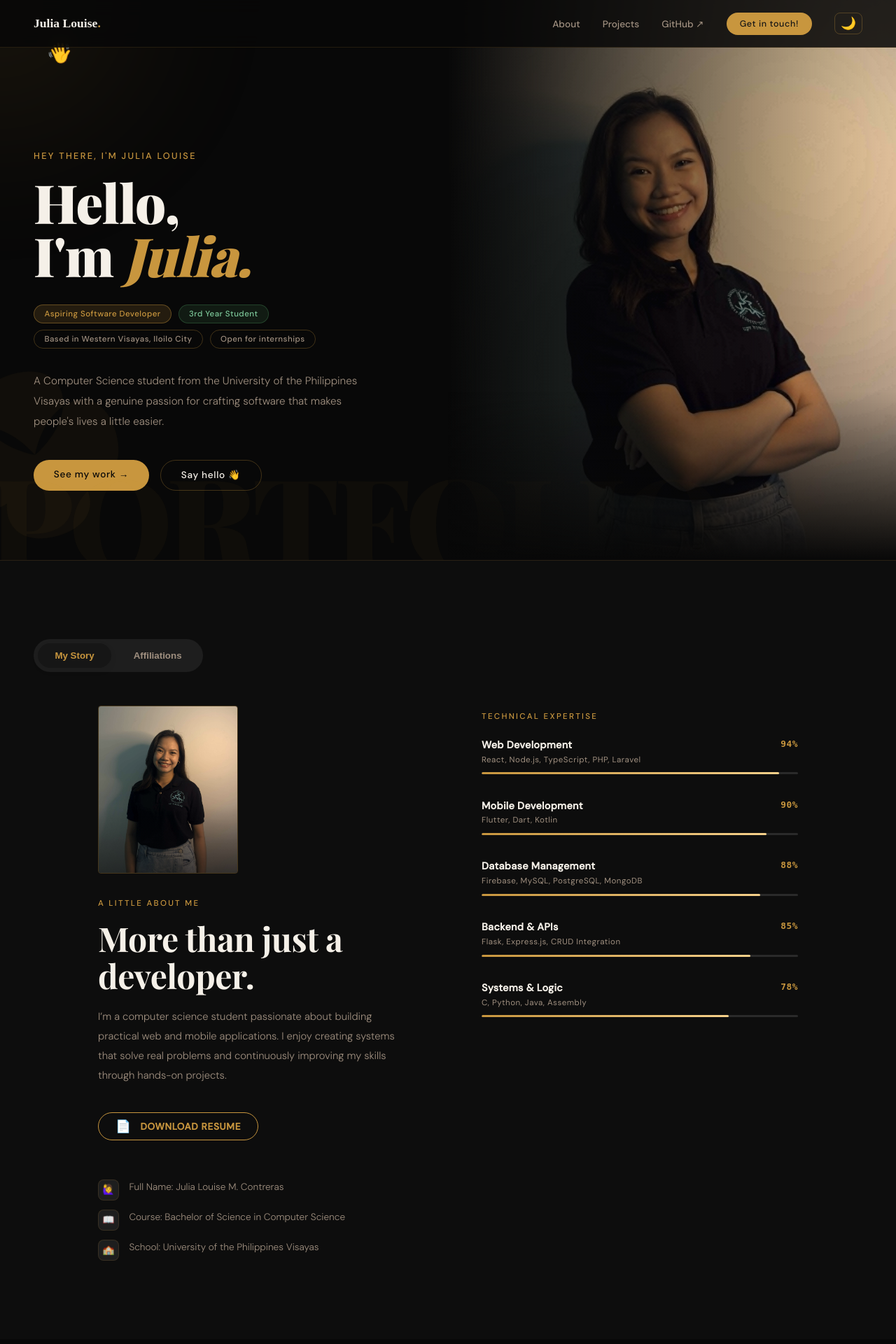
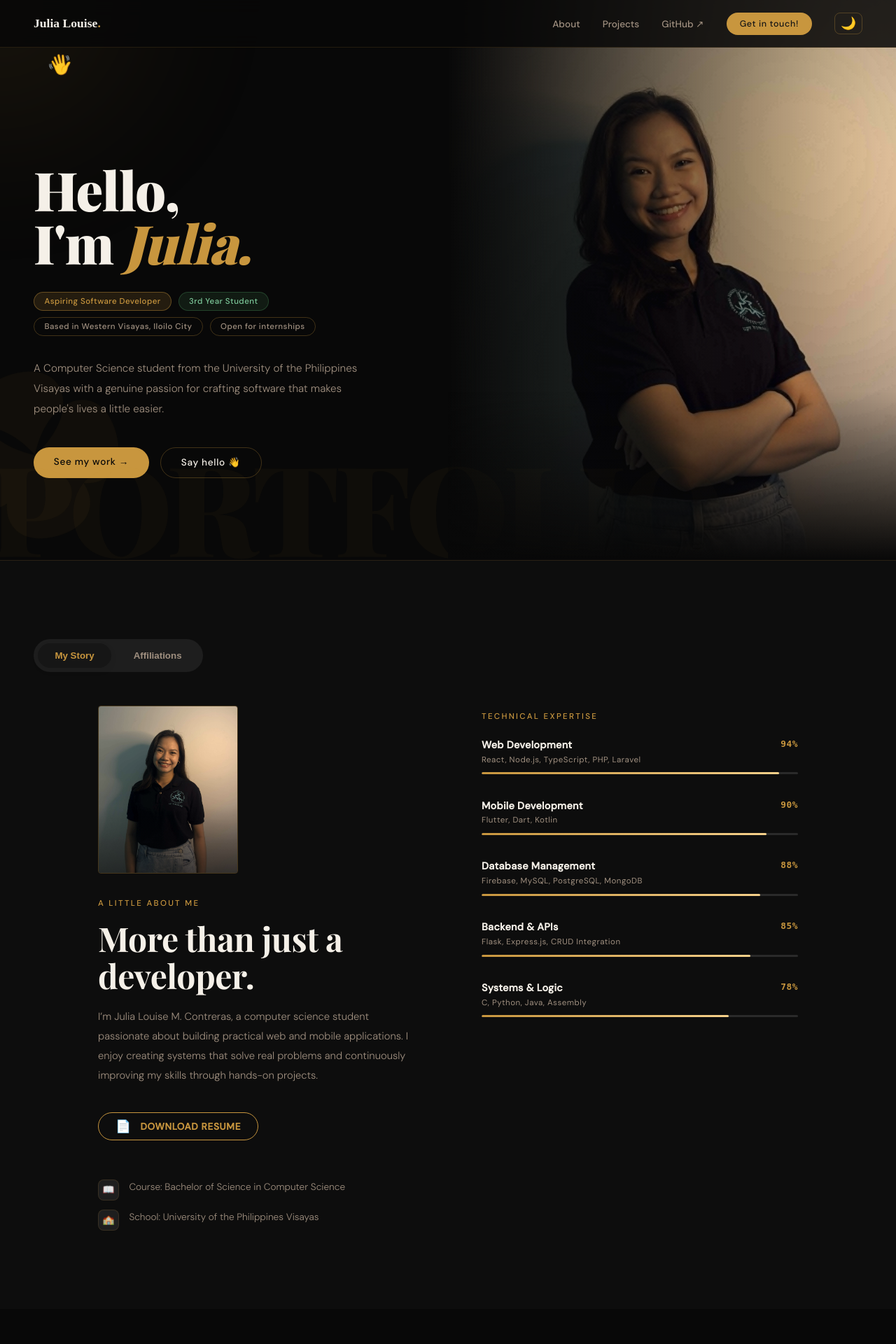
Before and after one commit to juliaconts/porfolio, a React (Vite) app in the folder portfolio-updated/: page / in a window 1280 px wide. Shown: the top 1920 px of the page at 70% size. Built offline with nearby package versions, Linux system fonts and the light colour scheme; a web font is replaced by a local one.

Commit message:
added some minute details

```diff
--- a/portfolio-updated/src/components/About.jsx
+++ b/portfolio-updated/src/components/About.jsx
@@ -30,7 +30,6 @@ const skillGroups = [
 ];
 
 const facts = [
-  { icon: "🙋‍♀️", text: "Full Name: Julia Louise M. Contreras" },
   { icon: "📖", text: "Course: Bachelor of Science in Computer Science" },
   { icon: "🏫", text: "School: University of the Philippines Visayas  " },
 ];
@@ -39,6 +38,8 @@ const organizations = [
   { role: "Vice President for External Affairs", name: "UPV Komsai.Org", period: "2025 - Present" },
   { role: "Vice Governor for Internal Affairs", name: "UPV Elektrons", period: "2025 - Present" },
   { role: "President", name: "UPV Badminton Club", period: "2024-2025" },
+  { role: "Honored Queen (President)", name: "Job's Daughters International", period: "2022" },
+
 ];
 
 function SkillBar({ name, pct, tech, animate }) {
--- a/portfolio-updated/src/components/Hero.jsx
+++ b/portfolio-updated/src/components/Hero.jsx
@@ -8,7 +8,6 @@ export default function Hero() {
         <div className="hero-bg-text">PORTFOLIO</div>
 
         <div className="hero-wave">👋</div>
-        <p className="hero-intro">Hey there, I'm {CONFIG.name}</p>
         <h1>
           Hello,<br />
           I'm <em>{CONFIG.name.split(" ")[0]}.</em>
--- a/portfolio-updated/src/config.js
+++ b/portfolio-updated/src/config.js
@@ -12,7 +12,7 @@ export const CONFIG = {
   location: "Western Visayas, Iloilo City",
   photo: profilePhoto,          // ← driven by the import above
   photo2: profilePhoto2,        // ← an optional second photo for more variety
-  bio1: `I’m a computer science student passionate about building practical web and mobile applications.
+  bio1: `I’m Julia Louise M. Contreras, a computer science student passionate about building practical web and mobile applications.
     I enjoy creating systems that solve real problems and continuously improving my skills
     through hands-on projects.`,
 
```
